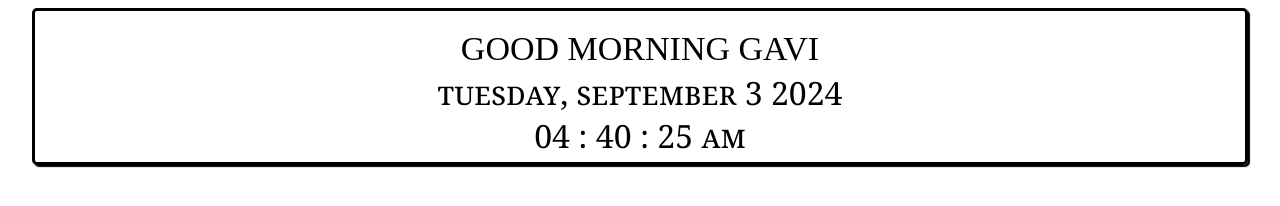
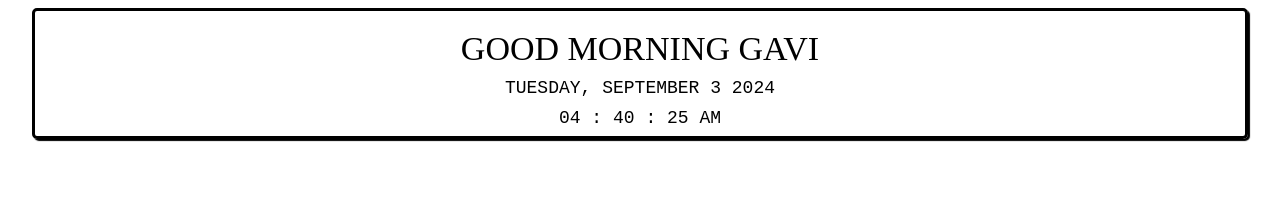
Before and after one commit to gkamens/notion, a plain HTML site: page greetings.html in a window 1280 px wide. Drawn offline with Linux system fonts and the light colour scheme.

Commit message:
Update greetings.html
changed font back to original code (monospace)

```diff
--- a/greetings.html
+++ b/greetings.html
@@ -37,12 +37,12 @@
 
         .date {
 
-            font-family: georgia;
+            font-family: monospace;
             font-size: 2em;
         }
 
         .clock {
-            font-family: georgia;
+            font-family: monospace;
             font-size: 2em;
         }
 
```
